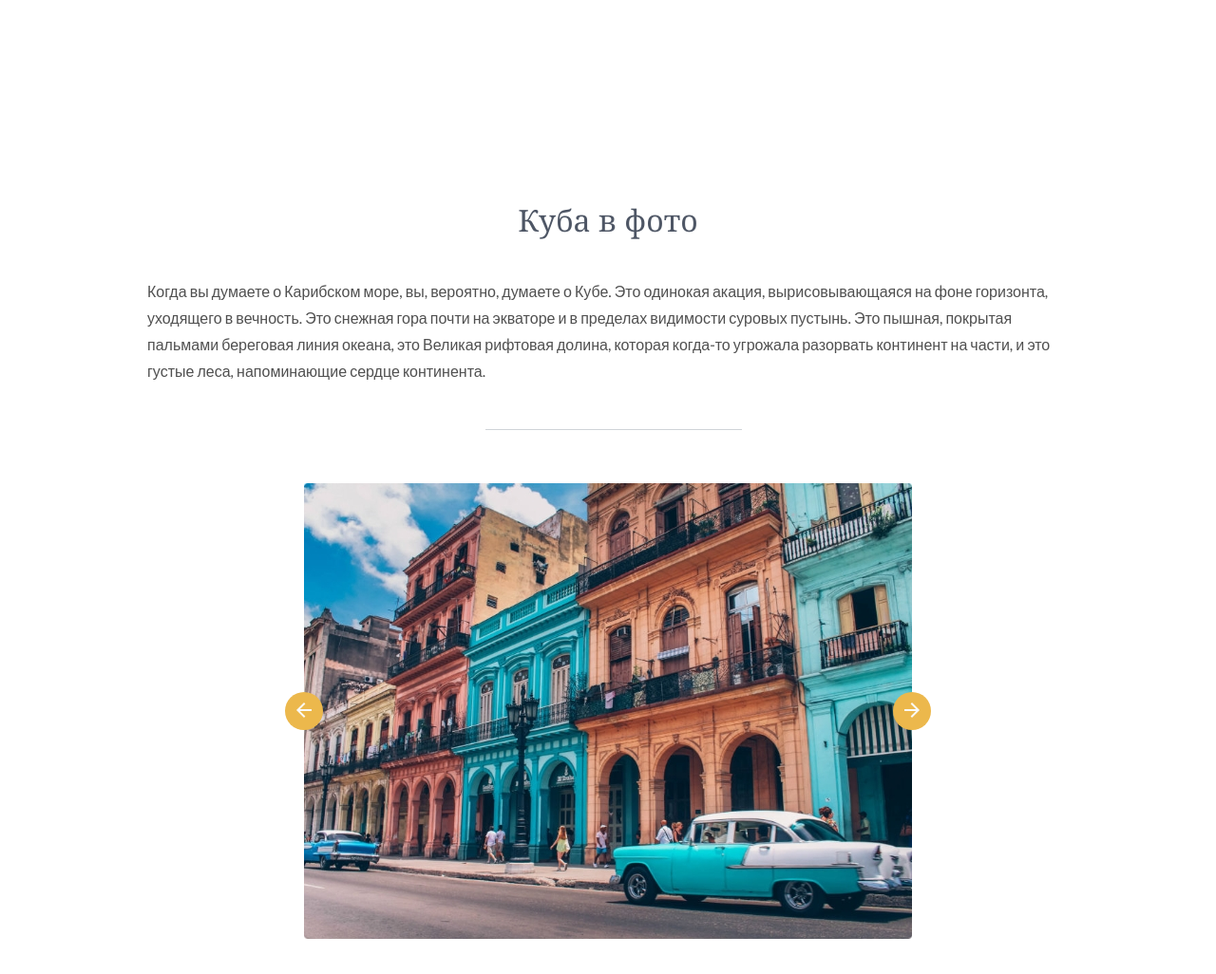
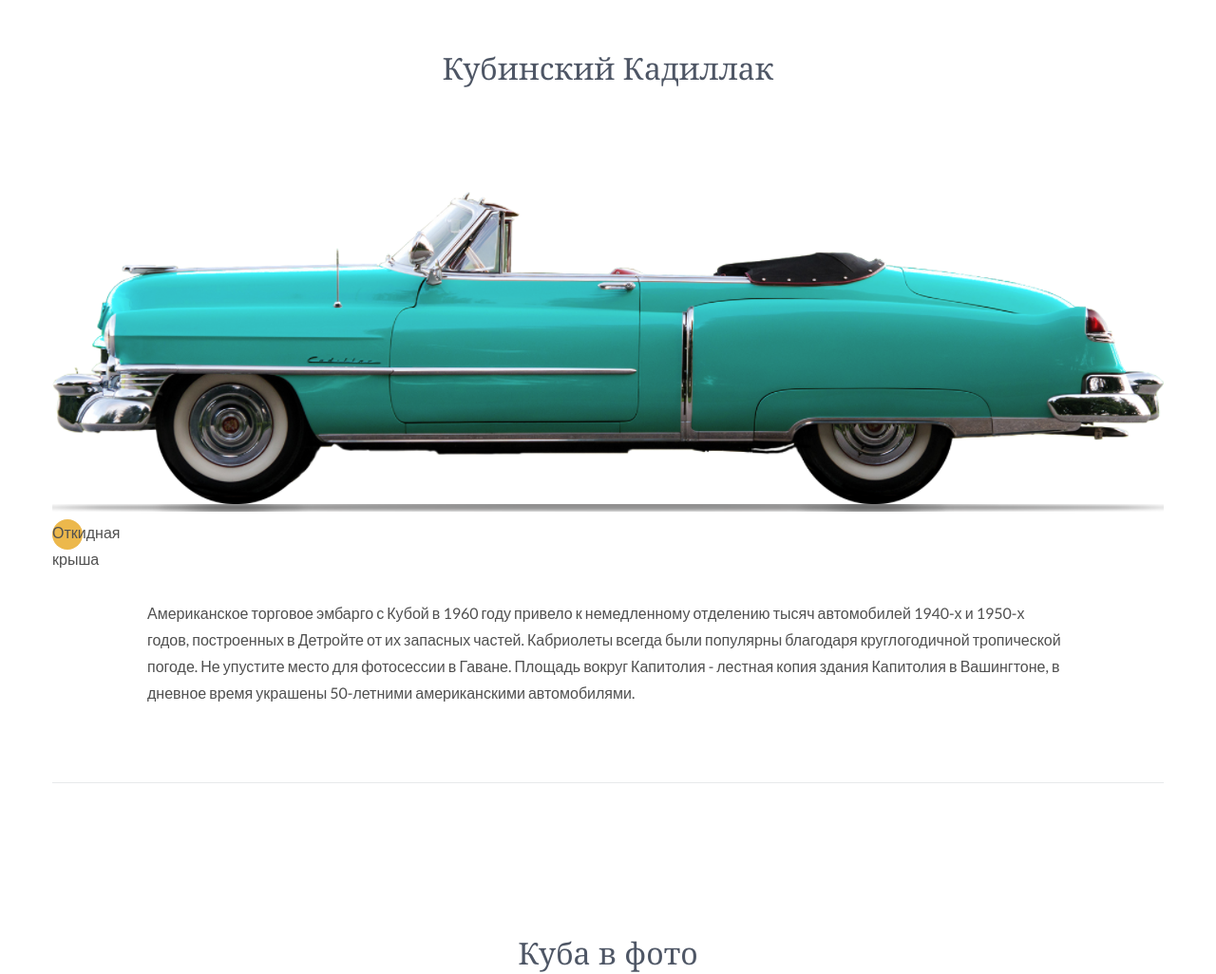
Before and after one commit to breaking16/coba, a plain HTML site: page index.html in a window 1280 px wide. Shown: the part 2760-3786 px from the top of the page at 95% size. Drawn offline with nearby package versions, Linux system fonts and the light colour scheme.

Commit message:
1half 3party

```diff
--- a/css/style.css
+++ b/css/style.css
@@ -244,12 +244,31 @@ body {
   border-left: 2px solid rgb(236, 184, 76);
 }
 
+.about__preview-title {
+  margin-bottom: 38px;
+}
+
+.about__preview-text {
+  margin: 53px auto 80px;
+}
+
 .photo {
   padding: 80px 0;
 }
 
 .photo__title {
   margin-bottom: 42px;
+}
+
+.about__images-box {
+  padding-top: 73px;
+}
+
+.about__dot {
+  width: 32px;
+  height: 32px;
+  border-radius: 50%;
+  background: rgb(236, 184, 76);
 }
 
 .photo__text {
@@ -271,6 +290,7 @@ body {
 .photo__slider {
   max-width: 640px;
   margin: 0 auto;
+  box-shadow: 0px 2px 24px 0px rgba(0, 0, 0, 0.3);
 }
 
 .slick-arrow {
--- a/index.html
+++ b/index.html
@@ -124,6 +124,25 @@
           </div>
         </div>
       </div>
+      <div class="about__preview section-line">
+        <h2 class="about__preview-title title">Кубинский Кадиллак</h2>
+
+        <div class="about__images-box">
+          <img src="images/car.png" alt="">
+          <div class="about__dot">
+            <p class="about__dot-text">Откидная крыша</p>
+          </div>
+
+
+        </div>
+        <p class="about__preview-text container-content">Американское торговое эмбарго с Кубой в 1960 году привело к
+          немедленному
+          отделению тысяч автомобилей 1940-х и 1950-х
+          годов, построенных в Детройте от их запасных частей. Кабриолеты всегда были популярны благодаря круглогодичной
+          тропической погоде. Не упустите место для фотосессии в Гаване. Площадь вокруг Капитолия - лестная копия здания
+          Капитолия
+          в Вашингтоне, в дневное время украшены 50-летними американскими автомобилями.</p>
+      </div>
     </div>
   </section>
 
```
Also changed, not shown: images/car.png (added).
